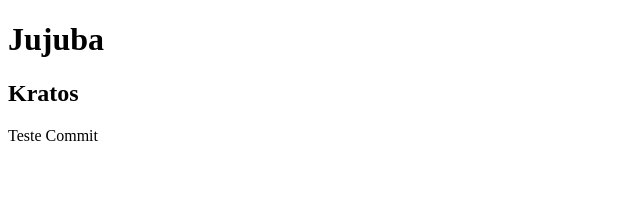
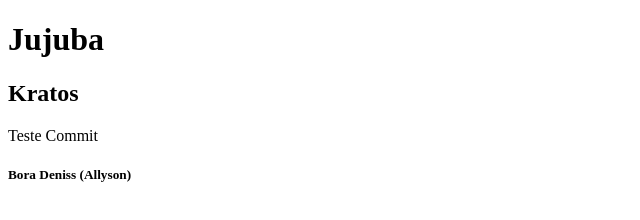
Before and after one commit to 875dennis/EngSoft3, a plain HTML site: page index.html in a window 1280 px wide. Shown: the whole page, without its empty margins (0-640 px from the left). Drawn offline with Linux system fonts and the light colour scheme.

Commit message:
aleração :)

```diff
--- a/index.html
+++ b/index.html
@@ -11,5 +11,7 @@
     <h2>Kratos</h2>
     <p>Teste Commit</p>
 
+    <h5>Bora Deniss (Allyson)</h5>
+
 </body>
 </html>
```
